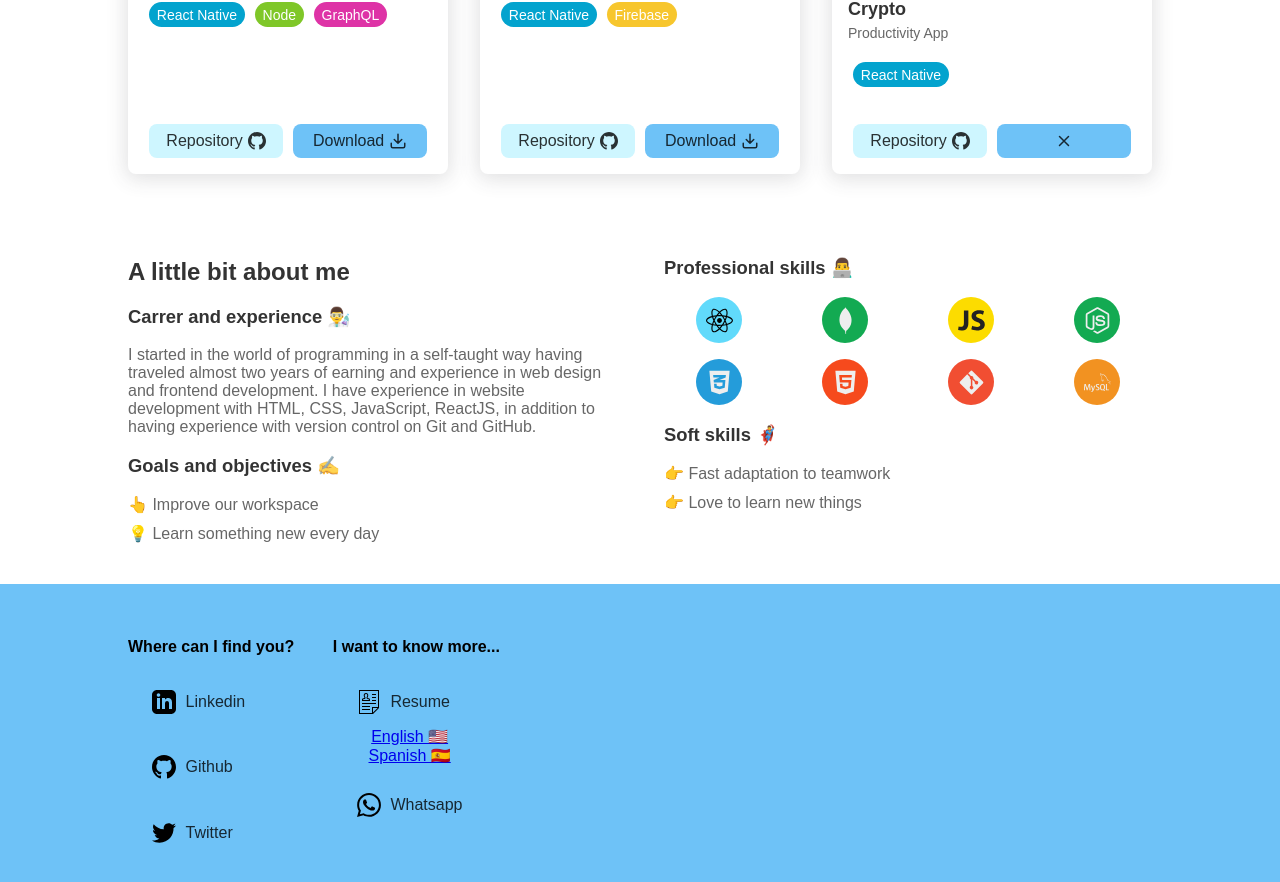
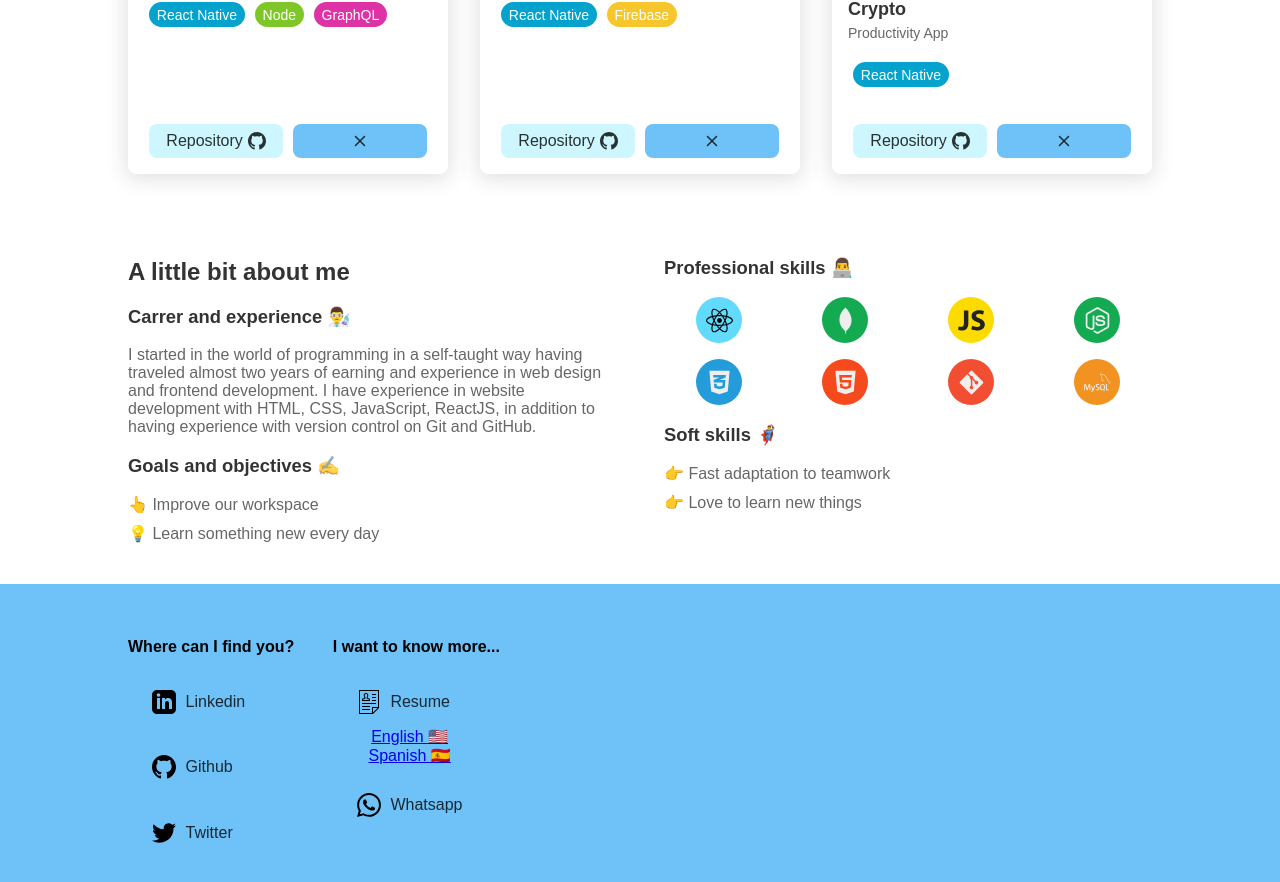
Before and after one commit to tzivigelstein/portfolio, a React (Create React App) app: page / in a window 1280 px wide. Shown: the part 2332-3214 px from the top of the page. Built offline with nearby package versions, Linux system fonts and the light colour scheme; no server answers.

Commit message:
Minor changes

```diff
--- a/src/components/ListProject/ListProject.js
+++ b/src/components/ListProject/ListProject.js
@@ -14,7 +14,11 @@ const ListProject = ({ project }) => {
   const [error, setError] = useState(false)
 
   useEffect(() => {
-    apk && handleGetLink()
+    if (apk) {
+      handleGetLink()
+    } else {
+      setError(true)
+    }
   }, [])
 
   async function handleGetLink() {
--- a/src/projects.js
+++ b/src/projects.js
@@ -19,7 +19,7 @@ const projects = [
     title: 'MERNTasks App',
     subtitle: 'Productivity App',
     image: './images/MERNTasksFlyer.webp',
-    repository: '',
+    repository: 'https://github.com/tzivigelstein/MERNTasks-App',
     site: '',
     stack: [
       { id: 'eI', name: 'React Native', color: '#03a3ce' },
@@ -47,7 +47,7 @@ const projects = [
     title: 'Tidify App',
     subtitle: 'Food App',
     image: './images/TidifyFlyerApp.webp',
-    repository: '',
+    repository: 'https://github.com/tzivigelstein/Tidify-Client',
     site: '',
     stack: [
       {
@@ -98,8 +98,8 @@ const projects = [
     title: 'Crypto',
     subtitle: 'Productivity App',
     image: './images/CryptoFlyerApp.webp',
-    repository: 'https://github.com/tzivigelstein/Twitter-Clone',
-    site: 'https://twitter-cl.vercel.app/login',
+    repository: 'https://github.com/tzivigelstein/Crypto-App',
+    site: '',
     apk: 'Crypto',
     stack: [
       {
```
